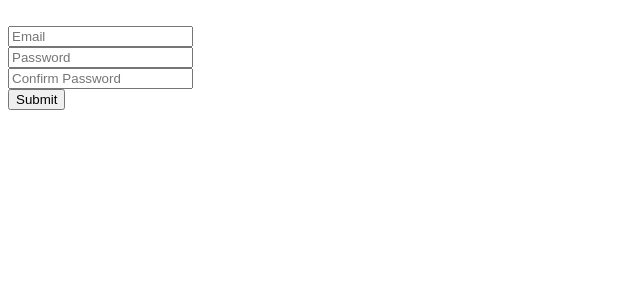
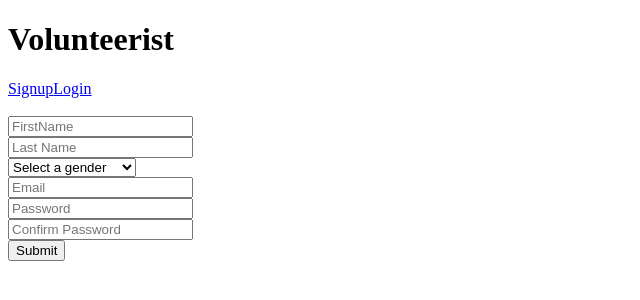
Before and after one commit to solomondove/Volunteerist, a React (Create React App) app in the folder frontend/: page /#/signup in a window 1280 px wide. Shown: the top 300 px of the page, without its empty margins (0-640 px from the left). Built offline with nearby package versions, Linux system fonts and the light colour scheme.

Commit message:
add logout and more fields to auth

```diff
--- a/frontend/src/components/app.js
+++ b/frontend/src/components/app.js
@@ -5,15 +5,21 @@ import { Switch } from "react-router-dom";
 import LoginFormContainer from './session/login_form_container';
 import SignupFormContainer from './session/signup_form_container';
 import MainPage from './main/main_page';
+import ProfileContainer from './profile/profile_container';
+import NavBarContainer from './nav/nav_bar_container';
 
 
 const App = () => (
     <div>
+        <NavBarContainer />
         <Switch>
             <AuthRoute exact path="/" component={MainPage} />
             <AuthRoute exact path="/login" component={LoginFormContainer} />
             <AuthRoute exact path="/signup" component={SignupFormContainer} />
+
+            <ProtectedRoute exact path="/profile" component={ProfileContainer} />
         </Switch>
+
     </div>
 );
 
--- /dev/null
+++ b/frontend/src/components/nav/nav_bar.js
@@ -0,0 +1,47 @@
+import React from "react";
+import { Link } from "react-router-dom";
+
+class NavBar extends React.Component {
+    constructor(props) {
+        super(props);
+        this.logoutUser = this.logoutUser.bind(this);
+        this.getLinks = this.getLinks.bind(this);
+    }
+
+    logoutUser(e) {
+        e.preventDefault();
+        this.props.logout();
+    }
+
+    // Selectively render links dependent on whether the user is logged in
+    getLinks() {
+        if (this.props.loggedIn) {
+            return (
+                <div>
+
+                    <Link to={"/profile"}>Profile</Link>
+
+                    <button onClick={this.logoutUser}>Logout</button>
+                </div>
+            );
+        } else {
+            return (
+                <div>
+                    <Link to={"/signup"}>Signup</Link>
+                    <Link to={"/login"}>Login</Link>
+                </div>
+            );
+        }
+    }
+
+    render() {
+        return (
+            <div>
+                <h1>Volunteerist</h1>
+                {this.getLinks()}
+            </div>
+        );
+    }
+}
+
+export default NavBar;
--- /dev/null
+++ b/frontend/src/components/nav/nav_bar_container.js
@@ -0,0 +1,10 @@
+import { connect } from "react-redux";
+import { logout } from "../../actions/session_actions";
+
+import NavBar from "./nav_bar";
+
+const mapStateToProps = (state) => ({
+    loggedIn: state.session.isAuthenticated,
+});
+
+export default connect(mapStateToProps, { logout })(NavBar);
--- /dev/null
+++ b/frontend/src/components/profile/profile.jsx
@@ -0,0 +1,15 @@
+import React from "react";
+
+class Profile extends React.Component {
+
+    render() {
+        const { currentUser } = this.props
+        return (
+            <div>
+                <h2>{`Welcome ${currentUser.firstName} ${currentUser.lastName}.`}</h2>
+            </div>
+        );
+    }
+}
+
+export default Profile;
--- /dev/null
+++ b/frontend/src/components/profile/profile_container.js
@@ -0,0 +1,15 @@
+import { connect } from "react-redux";
+import Profile from "./profile";
+
+const mapStateToProps = (state) => {
+    return {
+        currentUser: state.session.user,
+    };
+};
+
+// const mapDispatchToProps = (dispatch) => {
+//     return {
+//     };
+// };
+
+export default connect(mapStateToProps, null)(Profile);
--- a/frontend/src/components/session/login_form.js
+++ b/frontend/src/components/session/login_form.js
@@ -18,7 +18,7 @@ class LoginForm extends React.Component {
 
     componentWillReceiveProps(nextProps) {
         if (nextProps.currentUser === true) {
-            this.props.history.push('/tweets');
+            this.props.history.push('/profile');
         }
 
         this.setState({ errors: nextProps.errors })
--- a/frontend/src/components/session/signup_form.js
+++ b/frontend/src/components/session/signup_form.js
@@ -5,7 +5,10 @@ class SignupForm extends React.Component {
     constructor(props) {
         super(props);
         this.state = {
+            firstName: "",
+            lastName: "",
             email: "",
+            gender: "",
             password: "",
             password2: "",
             errors: {},
@@ -58,6 +61,29 @@ class SignupForm extends React.Component {
                         <br />
                         <input
                             type="text"
+                            value={this.state.firstName}
+                            onChange={this.update("firstName")}
+                            placeholder="FirstName"
+                        />
+                        <br />
+                        <input
+                            type="text"
+                            value={this.state.lastName}
+                            onChange={this.update("lastName")}
+                            placeholder="Last Name"
+                        />
+                        <br />
+                        <select value={this.state.gender} onChange={this.update('gender')}>
+                            <option value="" disabled>Select a gender</option>
+                            <option value="male">Male</option>
+                            <option value="female">Female</option>
+                            <option value="non-binary">Non-binary</option>
+                            <option value="other">Other</option>
+                            <option value="decline to answer">Decline to answer</option>
+                        </select>
+                        <br />
+                        <input
+                            type="text"
                             value={this.state.email}
                             onChange={this.update("email")}
                             placeholder="Email"
--- a/frontend/src/util/route_util.js
+++ b/frontend/src/util/route_util.js
@@ -11,8 +11,8 @@ const Auth = ({ component: Component, path, loggedIn, exact }) => (
             !loggedIn ? (
                 <Component {...props} />
             ) : (
-                    // Redirect to the tweets page if the user is authenticated
-                    <Redirect to="/" />
+                    // Redirect to the profile page if the user is authenticated
+                    <Redirect to="/profile" />
                 )
         }
     />
```
